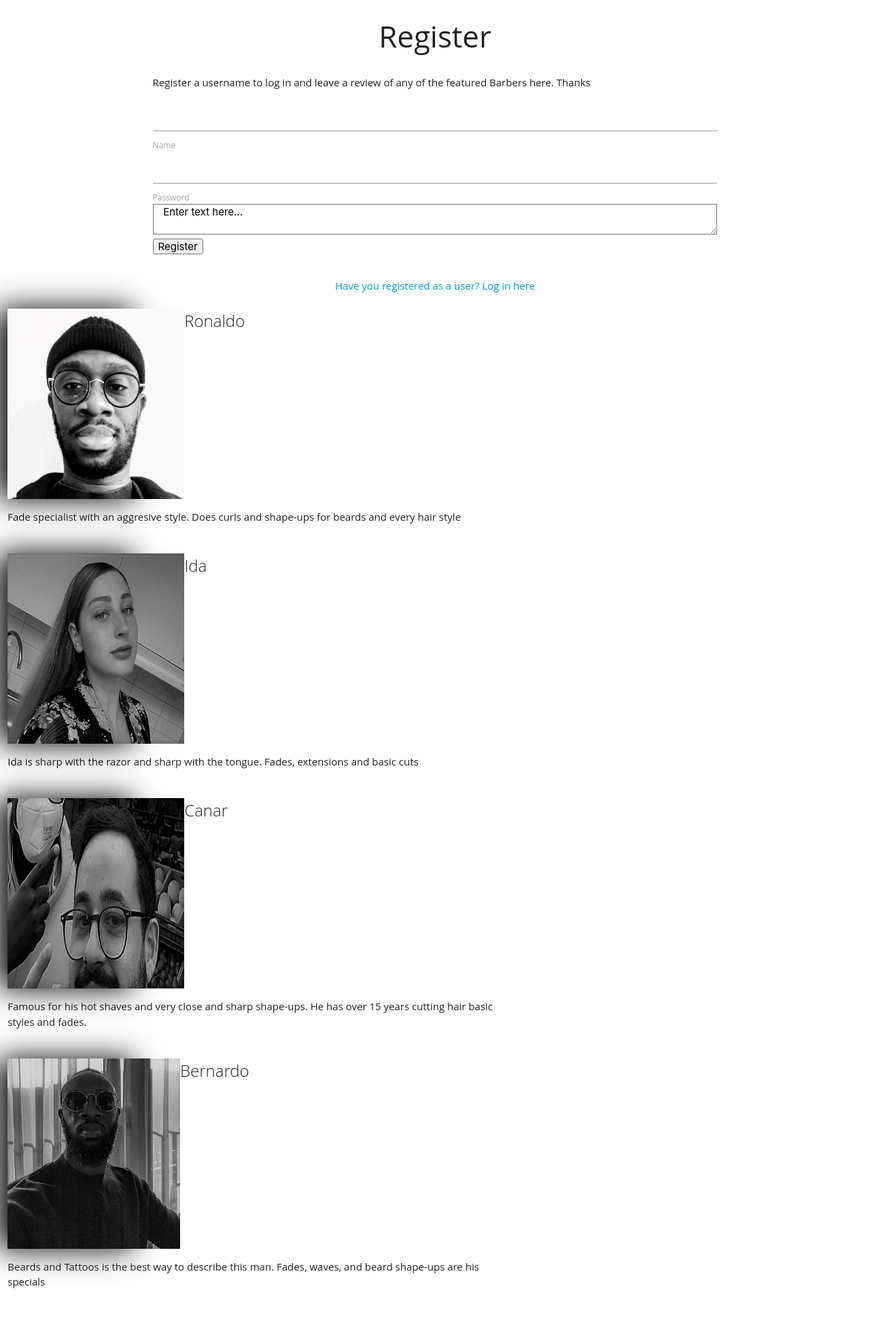
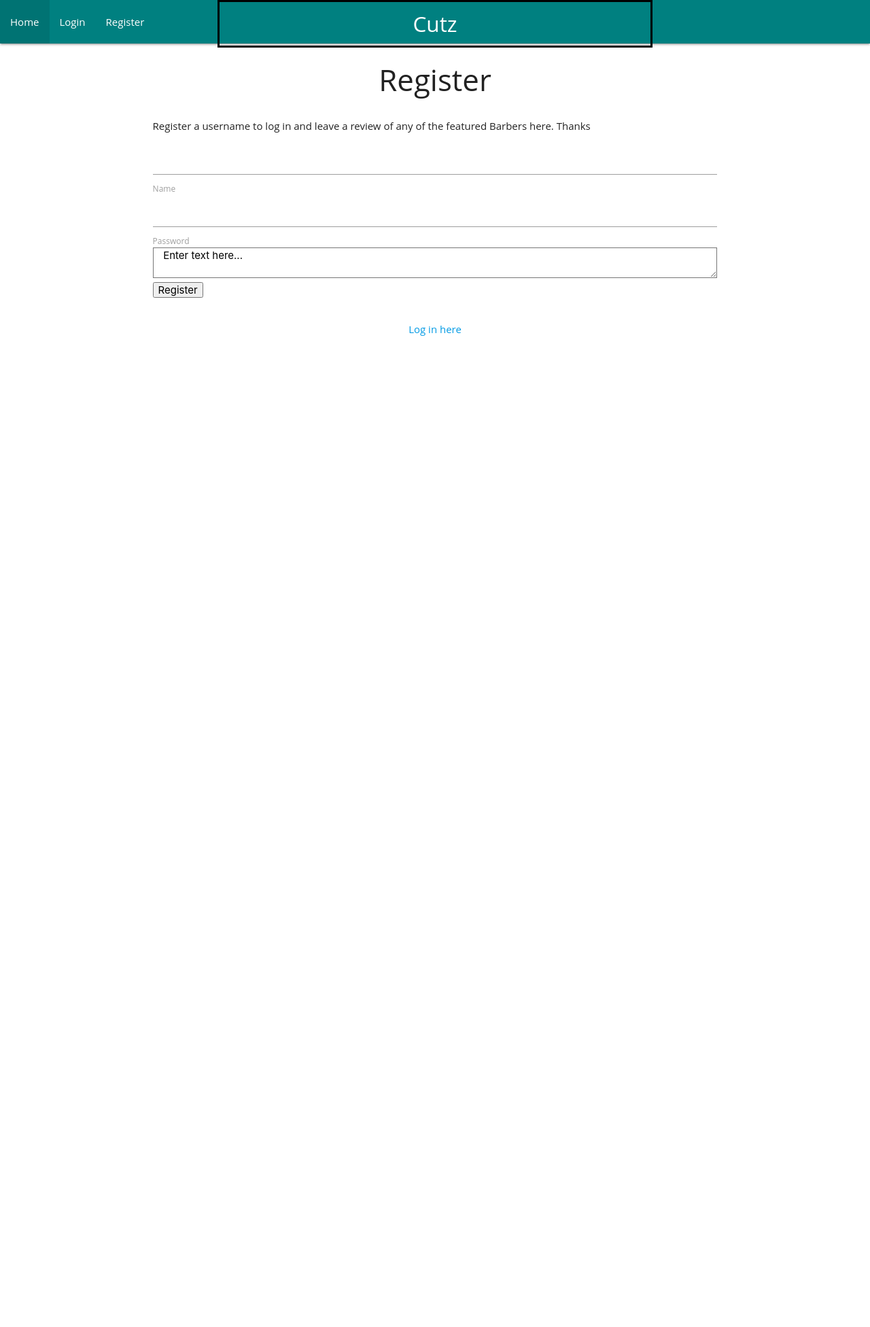
Before and after one commit to aoshenye/Cutz21, a Flask app: page /register in a window 1280 px wide. Shown: the whole page at 68% size. After the commit the page ends 494 px from the top, so only its background shows below. Run offline with Flask 2, Linux system fonts and the light colour scheme; some libraries are stand-ins or nearby versions.

Commit message:
ensure href links for register and login incorporate all of wording. Add nav bar to all pages on base.html. add border color for bav bar logo.

```diff
--- a/templates/base.html
+++ b/templates/base.html
@@ -12,7 +12,19 @@
     <title>Review manager</title>
 </head>
 <body>
+   <header>
+  <nav>
+    <div class="nav-wrapper" style="background-color: teal;">
+      <a href="#!" class="brand-logo center" style="border-color: black;">Cutz</a>
+      <ul class="left hide-on-med-and-down">
+       <li><a href="{{ url_for('get_reviews') }}">Home</a></li>
+        <li><a href="{{ url_for('login') }}">Login</a></li>
+        <li><a href="{{ url_for('register') }}">Register</a></li>
+      </ul>
+    </div>
+  </nav>
 
+   </header>
 </body>
 
 
--- a/templates/login.html
+++ b/templates/login.html
@@ -2,7 +2,7 @@
 {% block content %}
 <h3 class="center-align">Log In</h3>
 <div class="row">
-<form class="col s12 m8 offset-m2" method="POST" action="{{ url_for('register') }}">
+<form class="col s12 m8 offset-m2" method="POST" action="{{ url_for('login') }}">
    <p>Leave your name and your review of any of the below Barbers please. Thanks</p>
    <input id="username" type="text" name="username" class="validate">
           <label for="name">Name</label>
@@ -16,8 +16,7 @@
 
 <div class="row">
     <div class="col s12">
-        <p class="center-align"><a href="" class="class">If you have not yet registered to our page, please do so here and you can read and write new reviews of our barbers.
-        <a href="{{ url_for('register') }}" class="href">Register here</a>
+        <p class="center-align"><a href="" class="class"><a href="{{ url_for('register') }}">If you have not yet registered to our page, please do so here and you can read and write new reviews of our barbers.Register</a>
         </a></p>
 
     </div>
--- a/templates/register.html
+++ b/templates/register.html
@@ -16,65 +16,12 @@
 
 <div class="row">
     <div class="col s12">
-        <p class="center-align"><a href="" class="class">Have you registered as a user?
-        <a href="{{ url_for('login') }}" class="href">Log in here</a>
+        <p class="center-align"><a href="" class="class"><a href="{{ url_for('login') }}" class="href">Log in here</a>
         </a></p>
 
     </div>
    <!-- register -->
 
-      <div class="row">
-         <div class="col s12 m7">
-            <div class="card">
-               <img class="card-img-top" src="static/images/arn5.jpg" alt="" style="max-width: 130%;">
-               <span class="card-title">Ronaldo</span>
-            </div>
-            <div class="card-content">
-               <p>Fade specialist with an aggresive style. Does curls and shape-ups for beards and every hair style</p>
-            </div>
-            <div class="card-action">
-            </div>
-         </div>
-      </div>
-      <div class="row">
-         <div class="col s12 m7">
-            <div class="card">
-               <img class="card-img-top" src="static/images/ida.png" alt="" style="max-width: 130%;">
-               <span class="card-title">Ida</span>
-            </div>
-            <div class="card-content">
-               <p>Ida is sharp with the razor and sharp with the tongue. Fades, extensions and basic cuts</p>
-            </div>
-            <div class="card-action">
-            </div>
-         </div>
-      </div>
-      <div class="row">
-         <div class="col s12 m7">
-            <div class="card">
-               <img class="card-img-top" src="static/images/canar.jpg" alt="" style="max-width: 130%;">
-               <span class="card-title">Canar</span>
-            </div>
-            <div class="card-content">
-               <p>Famous for his hot shaves and very close and sharp shape-ups. He has over 15 years cutting hair basic styles and fades.</p>
-            </div>
-            <div class="card-action">
-            </div>
-         </div>
-      </div>
-      <div class="row">
-         <div class="col s12 m7">
-            <div class="card">
-               <img class="card-img-top" src="static/images/beard2.jpg" alt="" style="max-width: 130%;">
-               <span class="card-title">Bernardo</span>
-            </div>
-            <div class="card-content">
-               <p> Beards and Tattoos is the best way to describe this man. Fades, waves, and beard shape-ups are his specials</p>
-            </div>
-            <div class="card-action">
-            </div>
-         </div>
-      </div>
 
 
 {% endblock %}
```
Also changed, not shown: templates/reviews.html (+63 -39 lines).
